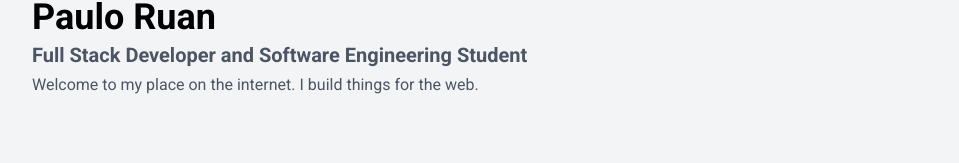
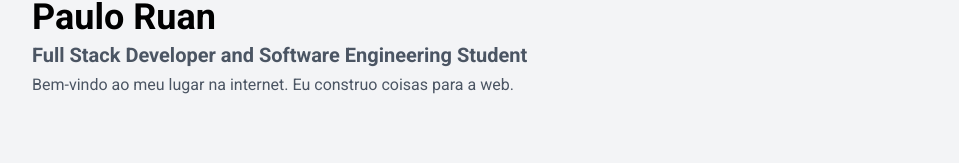
Before and after one commit to JamesWangDev/reactBlog, a Next.js app: page / in a window 1280 px wide. Shown: the part 353-516 px from the top of the page, without its empty margins (160-1119 px from the left). Built offline with nearby package versions, Linux system fonts and the light colour scheme.

Commit message:
refactor: component content translated into Portuguese

```diff
--- a/src/components/HomeContent/index.tsx
+++ b/src/components/HomeContent/index.tsx
@@ -2,7 +2,7 @@ export function HomeContent(): JSX.Element {
   return (
     <div>
       <p className="w-full text-gray-600 dark:text-gray-400 font-sans font-normal text-sm md:text-base">
-        Welcome to my place on the internet. I build things for the web.
+        Bem-vindo ao meu lugar na internet. Eu construo coisas para a web.
       </p>
     </div>
   )
```
